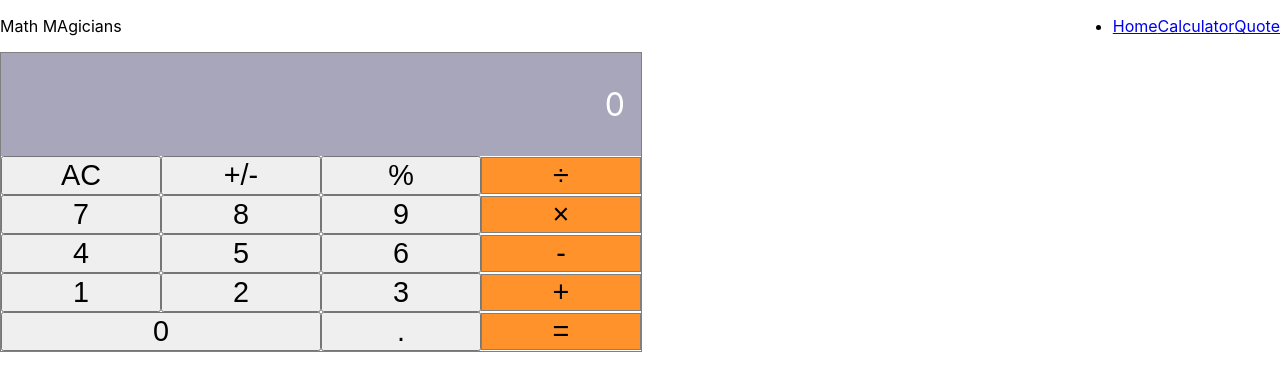
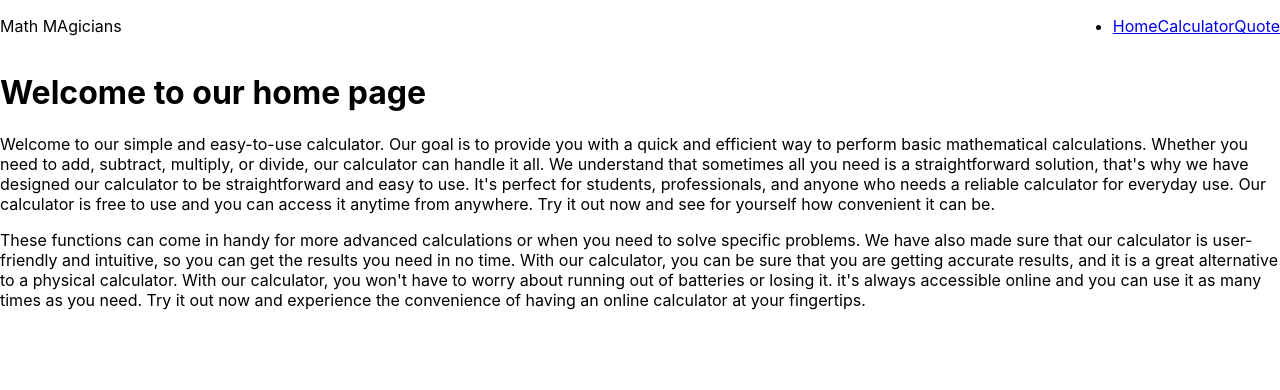
Before and after one commit to leehaney254/Math-Magician, a React (Create React App) app: page / in a window 1280 px wide. Shown: the top 390 px of the page. Built offline with nearby package versions, Linux system fonts and the light colour scheme.

Commit message:
Docs: Add the three pages

```diff
--- a/src/App.js
+++ b/src/App.js
@@ -2,17 +2,19 @@ import {
   Route, Routes,
 } from 'react-router-dom';
 import './App.css';
-import Calculator from './components/Calculator';
+import CalculatorPage from './pages/CalculatorPage';
 import Navbar from './components/Navbar';
+import Home from './pages/Home';
+import Quote from './pages/Quote';
 
 function App() {
   return (
     <>
       <Navbar />
       <Routes>
-        <Route path="/" element={<Calculator />} />
-        <Route path="/calculator" element={<Calculator />} />
-        <Route path="/quote" element={<Calculator />} />
+        <Route path="/" element={<Home />} />
+        <Route path="/calculator" element={<CalculatorPage />} />
+        <Route path="/quote" element={<Quote />} />
       </Routes>
     </>
   );
--- /dev/null
+++ b/src/pages/CalculatorPage.js
@@ -0,0 +1,11 @@
+import Calculator from '../components/Calculator';
+import './calculatorPage.css';
+
+const CalculatorPage = () => (
+  <main id="calcPage">
+    <h1>Let&apos;s do some math!</h1>
+    <Calculator />
+  </main>
+);
+
+export default CalculatorPage;
--- /dev/null
+++ b/src/pages/Home.js
@@ -0,0 +1,33 @@
+import React from 'react';
+
+const Home = () => (
+  <main>
+    <h1>Welcome to our home page</h1>
+    <p>
+      Welcome to our simple and easy-to-use calculator.
+      Our goal is to provide you with a quick and efficient way
+      to perform basic mathematical calculations.
+      Whether you need to add, subtract, multiply, or divide, our calculator can handle it all.
+      We understand that sometimes all you need is a straightforward solution,
+      that&apos;s why we have designed our calculator to be straightforward and easy to use.
+      It&apos;s perfect for students, professionals, and anyone who needs a reliable
+      calculator for everyday use.
+      Our calculator is free to use and you can access it anytime from anywhere.
+      Try it out now and see for yourself how convenient it can be.
+    </p>
+    <p>
+      These functions can come in handy for more advanced calculations
+      or when you need to solve specific problems.
+      We have also made sure that our calculator is user-friendly and intuitive,
+      so you can get the results you need in no time. With our calculator,
+      you can be sure that you are getting accurate results,
+      and it is a great alternative to a physical calculator.
+      With our calculator, you won&apos;t have to worry about running out of batteries or losing it.
+      it&apos;s always accessible online and you can use it as many times as you need.
+      Try it out now and experience the convenience of having an online calculator at
+      your fingertips.
+    </p>
+  </main>
+);
+
+export default Home;
--- /dev/null
+++ b/src/pages/Quote.js
@@ -0,0 +1,8 @@
+const Quote = () => (
+  <p>
+    Mathematicacs is not anbout numbers, equations, comptations, or algorithms:
+    it is about understanding. - William Paul Thurston
+  </p>
+);
+
+export default Quote;
--- /dev/null
+++ b/src/pages/calculatorPage.css
@@ -0,0 +1,4 @@
+#calcPage {
+  display: flex;
+  justify-content: space-between;
+}
```
